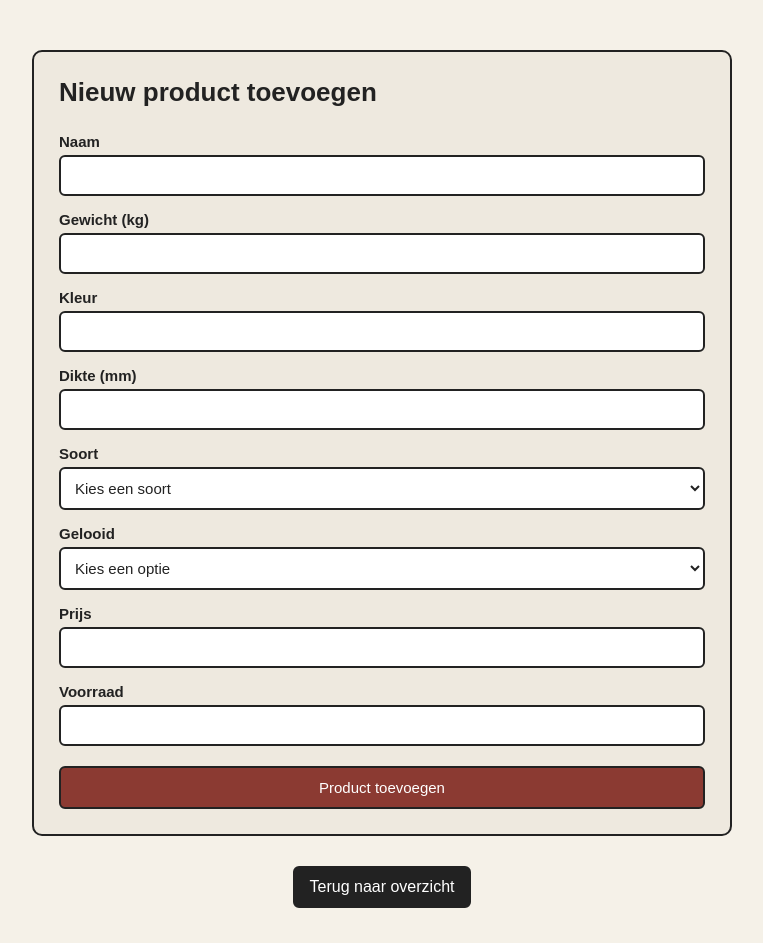
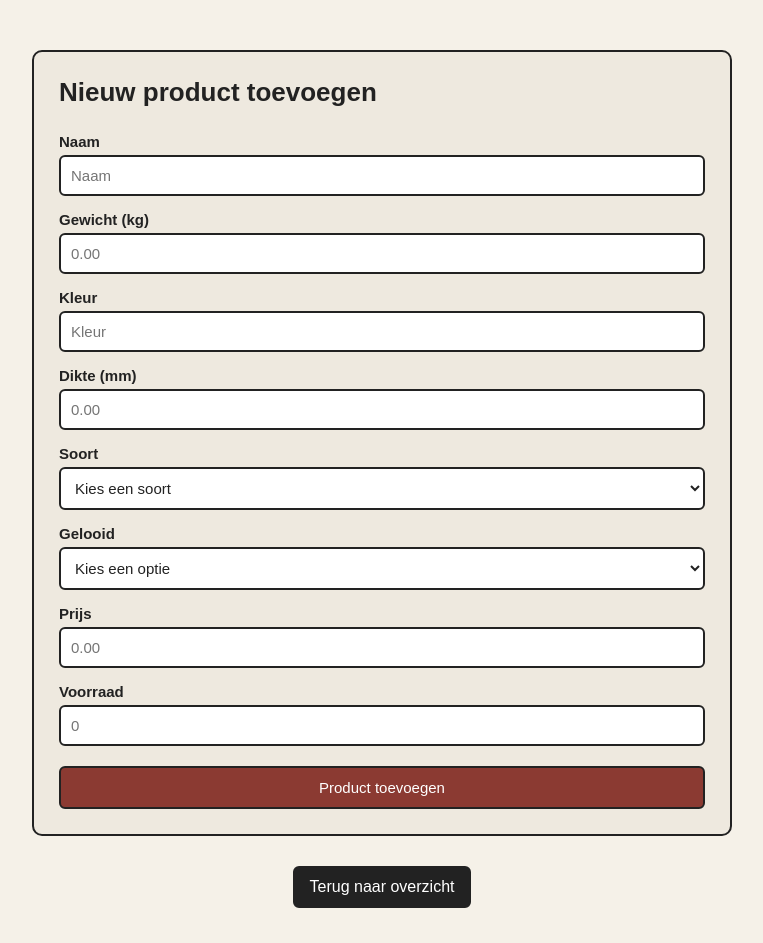
Before and after one commit to kimdejaeger/circuleather, a PHP site: page /product_toevoegen.php in a window 1280 px wide. Shown: the whole page, without its empty margins (258-1021 px from the left). Run offline with PHP 8.4, Linux system fonts and the light colour scheme; the visitor is signed in with stand-in values (Sample User, id 1); data comes from the database, SQL or seed files in the repository; data that the repository does not hold is empty.

Commit message:
Voorbeelden toegevoegd aan invoervelden

```diff
--- a/src/product_toevoegen.php
+++ b/src/product_toevoegen.php
@@ -74,16 +74,16 @@ if ($_SERVER['REQUEST_METHOD'] === 'POST') {
     <?php endif; ?>
 
     <label for="naam">Naam</label>
-    <input type="text" id="naam" name="naam" required>
+    <input type="text" id="naam" name="naam" placeholder="Naam" required>
 
     <label for="gewicht">Gewicht (kg)</label>
-    <input type="text" id="gewicht" name="gewicht" inputmode="decimal" required>
+    <input type="text" id="gewicht" name="gewicht" placeholder="0.00" inputmode="decimal" required>
 
     <label for="kleur">Kleur</label>
-    <input type="text" id="kleur" name="kleur" required>
+    <input type="text" id="kleur" name="kleur" placeholder="Kleur" required>
 
     <label for="dikte">Dikte (mm)</label>
-    <input type="text" id="dikte" name="dikte" inputmode="decimal" required>
+    <input type="text" id="dikte" name="dikte" placeholder="0.00" inputmode="decimal" required>
 
     <label for="soort">Soort</label>
     <select id="soort" name="soort" required>
@@ -105,10 +105,10 @@ if ($_SERVER['REQUEST_METHOD'] === 'POST') {
     </select>
 
     <label for="prijs">Prijs</label>
-    <input type="text" id="prijs" name="prijs" inputmode="decimal" required>
+    <input type="text" id="prijs" name="prijs" placeholder="0.00" inputmode="decimal" required>
 
     <label for="voorraad">Voorraad</label>
-    <input type="text" id="voorraad" name="voorraad" inputmode="numeric" pattern="[0-9]+" required>
+    <input type="text" id="voorraad" name="voorraad" placeholder="0" inputmode="numeric" pattern="[0-9]+" required>
 
     <button type="submit">Product toevoegen</button>
 
```
